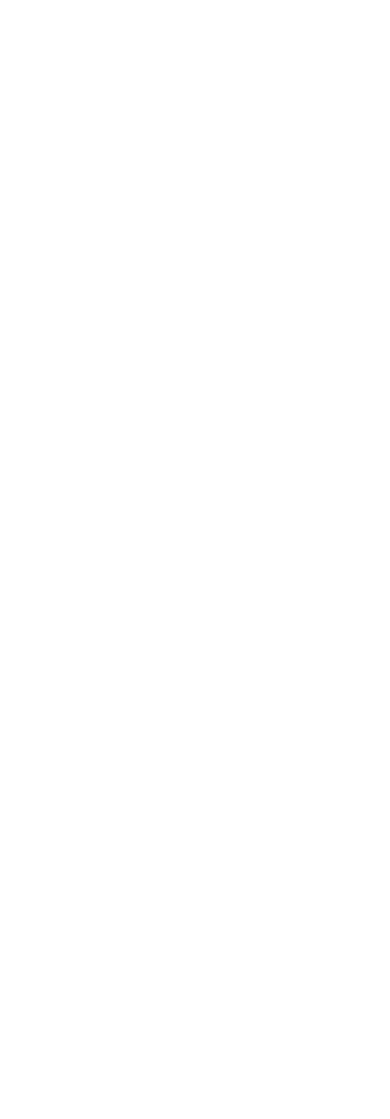
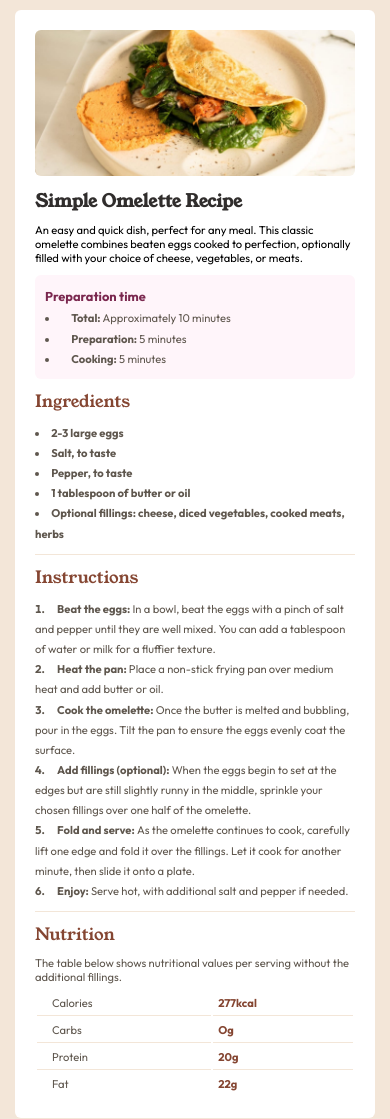
Before and after one commit to HagarRagab/recipe-page, a plain HTML site: page index.html in a window 390 px wide. Before the commit the page ends 844 px from the top, so only its background shows below. Drawn offline with Linux system fonts and the light colour scheme.

Commit message:
finish responsive design

```diff
--- a/index.html
+++ b/index.html
@@ -11,6 +11,82 @@
     <title>Recipe page</title>
 </head>
 <body>
-
+    <section class="card">
+        <img src="images/image-omelette.jpeg" alt="image-omelette" class="card__img">
+        <h1 class="card__rec-name">simple omelette recipe</h1>
+        <p class="card__rec-desc">An easy and quick dish, perfect for any meal. This classic omelette combines beaten eggs cooked to perfection, optionally filled with your choice of cheese, vegetables, or meats.</p>
+        <ul class="card__prep-time">
+            <h3>Preparation time</h3>
+            <li>
+                <h4>Total:</h4>
+                <span>Approximately 10 minutes</span>
+            </li>
+            <li>
+                <h4>Preparation:</h4>
+                <span>5 minutes</span>
+            </li>
+            <li>
+                <h4>Cooking:</h4>
+                <span>5 minutes</span>
+            </li>
+        </ul>
+        <h2 class="card__sub-title">ingredients</h2>
+        <ul class="card__ingred">
+            <li>2-3 large eggs</li>
+            <li>Salt, to taste</li>
+            <li>Pepper, to taste</li>
+            <li>1 tablespoon of butter or oil</li>
+            <li>Optional fillings: cheese, diced vegetables, cooked meats, herbs</li>
+        </ul>
+        <h2 class="card__sub-title">instructions</h2>
+        <ol class="card__instructions">
+            <li>
+                <h4>Beat the eggs:</h4>
+                <span>In a bowl, beat the eggs with a pinch of salt and pepper until they are well mixed. You can add a tablespoon of water or milk for a fluffier texture.</span>
+            </li>
+            <li>
+                <h4>Heat the pan:</h4>
+                <span>Place a non-stick frying pan over medium heat and add butter or oil.</span>
+            </li>
+            <li>
+                <h4>Cook the omelette:</h4>
+                <span>Once the butter is melted and bubbling, pour in the eggs. Tilt the pan to ensure the eggs evenly coat the surface.</span>
+            </li>
+            <li>
+                <h4>Add fillings (optional):</h4>
+                <span>When the eggs begin to set at the edges but are still slightly runny in the middle, sprinkle your chosen fillings over one half of the omelette.</span>
+            </li>
+            <li>
+                <h4>Fold and serve:</h4>
+                <span>As the omelette continues to cook, carefully lift one edge and fold it over the fillings. Let it cook for another minute, then slide it onto a plate.</span>
+            </li>
+            <li>
+                <h4>Enjoy:</h4>
+                <span>Serve hot, with additional salt and pepper if needed.</span>
+            </li>
+        </ol>
+        <h2 class="card__sub-title">nutrition</h2>
+        <table>
+            <caption>The table below shows nutritional values per serving without the additional fillings.</caption>
+            <tbody>
+                <tr>
+                    <td>calories</td>
+                    <td>277kcal</td>
+                </tr>
+                <tr>
+                    <td>carbs</td>
+                    <td>Og</td>
+                </tr>
+                <tr>
+                    <td>protein</td>
+                    <td>20g</td>
+                </tr>
+                <tr>
+                    <td>fat</td>
+                    <td>22g</td>
+                </tr>
+            </tbody>
+        </table>
+    </section>
 </body>
 </html>
--- a/style.css
+++ b/style.css
@@ -0,0 +1,144 @@
+@import url('https://fonts.googleapis.com/css2?family=Figtree:ital,wght@0,300..900;1,300..900&family=Inter:ital,opsz,wght@0,14..32,100..900;1,14..32,100..900&family=Outfit:wght@100..900&family=Young+Serif&display=swap');
+@import url('https://fonts.googleapis.com/css2?family=Figtree:ital,wght@0,300..900;1,300..900&family=Inter:ital,opsz,wght@0,14..32,100..900;1,14..32,100..900&family=Outfit:wght@100..900&family=Young+Serif&display=swap');
+
+*,
+*::before,
+*::after {
+    box-sizing: border-box;
+    -ms-box-sizing: border-box;
+    -o-box-sizing: border-box;
+    -webkit-box-sizing: border-box;
+    -moz-box-sizing: border-box;
+    padding: 0;
+    margin: 0;
+}
+
+:root {
+    --white: hsl(0, 0%, 100%);
+    --stone100: hsl(30, 54%, 90%);
+    --stone150: hsl(30, 18%, 87%);
+    --stone600: hsl(30, 10%, 34%);
+    --stone900: hsl(24, 5%, 18%);
+    --brown800: hsl(14, 45%, 36%);
+    --rose800: hsl(332, 51%, 32%);
+    --rose50: hsl(330, 100%, 98%);
+    --textFont: .7rem;
+    --mainBorder: 1px solid hsl(30, 54%, 90%);
+}
+
+body {
+    width: 100%;
+    background-color: var(--stone100);
+    padding: 10px;
+    font-family: "Outfit", sans-serif;
+    font-size: var(--textFont);
+    display: flex;
+    justify-content: center;
+    align-items: center;
+}
+
+ul,
+ol {
+    list-style-position: inside;
+}
+
+.card {
+    width: 360px;
+    background-color: var(--white);
+    border-radius: 6px;
+    padding: 20px;
+}
+
+@media (max-width: 375px) {
+    body {
+        padding: 0;
+    }
+    .card {
+        width: 100%;
+        border-radius: 0;
+    }
+}
+
+.card__img {
+    width: 100%;
+    border-radius: inherit;
+}
+
+.card__rec-name,
+.card__sub-title {
+    font-family: "Young Serif", serif;
+    text-transform: capitalize;
+    margin-block: 10px;
+}
+
+.card__rec-name {
+    font-size: 1.1rem;
+    color: var(--stone900);
+}
+
+.card__prep-time {
+    background-color: var(--rose50);
+    padding: 10px;
+    margin-block: 10px;
+    border-radius: 6px;
+    line-height: 1.8;
+    color: var(--stone600);
+}
+
+.card__prep-time h3 {
+    font-size: .8rem;
+    color: var(--rose800);
+}
+
+.card__prep-time h4,
+.card__instructions h4 {
+    display: inline-block;
+    font-size: var(--textFont);
+    margin-left: 10px;
+}
+
+.card__sub-title {
+    color: var(--brown800);
+    font-weight: 400;
+}
+
+.card__ingred,
+.card__instructions {
+    border-bottom: var(--mainBorder);
+    padding-bottom: 10px;
+    line-height: 1.8;
+    color: var(--stone600);
+    font-weight: 700;
+}
+
+.card__instructions span {
+    font-weight: normal;
+}
+
+table {
+    width: 100%;
+    color: var(--stone600);
+}
+
+table caption {
+    text-align: left;
+    margin-bottom: 5px;
+}
+
+table tr:not(:last-of-type) td {
+    border-bottom: var(--mainBorder);
+}
+
+table tr td {
+    padding: 5px;
+    text-transform: capitalize;
+}
+
+table tr td:first-of-type {
+    padding-left: 15px;
+}
+
+table tr td:nth-child(2) {
+    color: var(--brown800);
+    font-weight: bold;
+}
```
